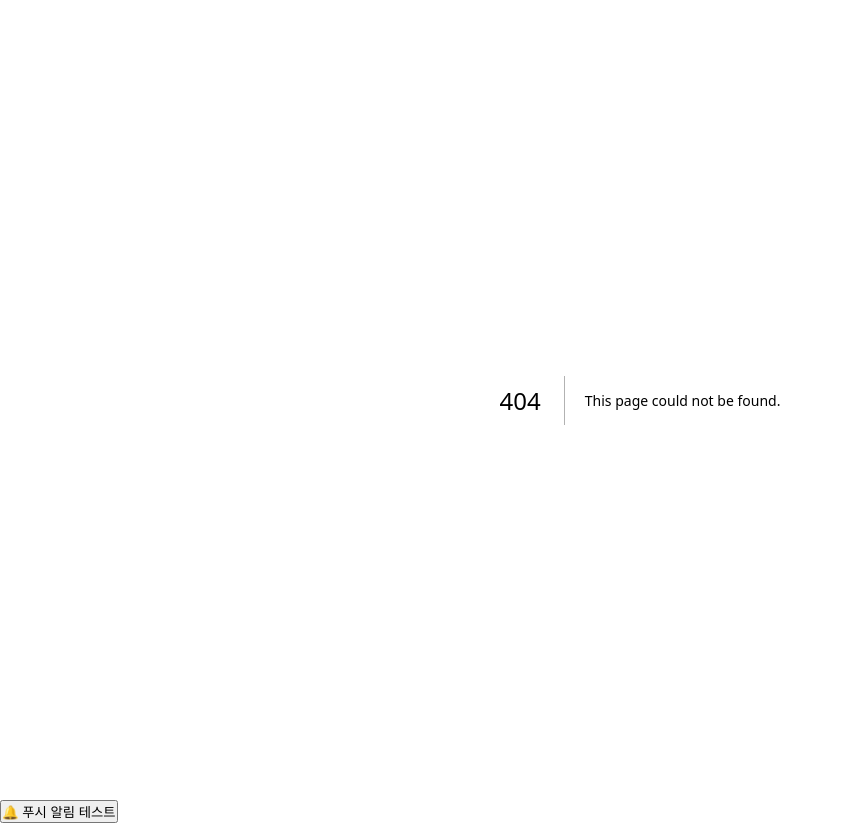
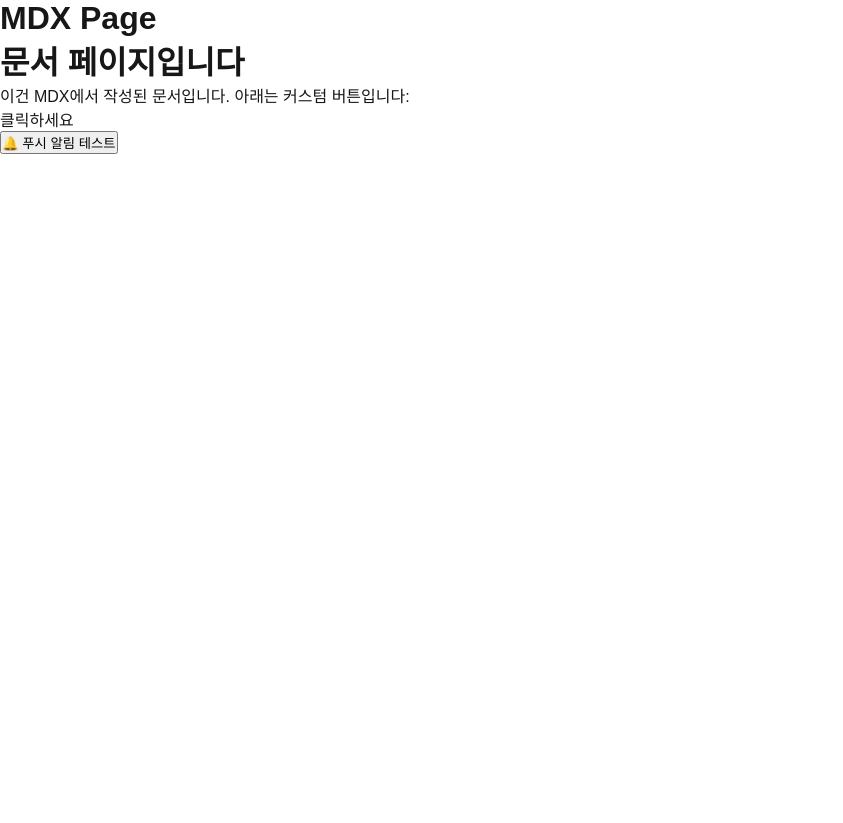
Before and after one commit to citron03/practice-next-15, a Next.js app: page /mdx-page in a window 1280 px wide. Before the commit this address had no page. Shown: the whole page, without its empty margins (0-843 px from the left). After the commit the page ends 800 px from the top, so only its background shows below. Built offline with nearby package versions, Linux system fonts and the light colour scheme.

Commit message:
feat(mdx): setting mdx with next.js

```diff
--- /dev/null
+++ b/app/mdx-page/Button.tsx
@@ -0,0 +1,14 @@
+import React, { FC, PropsWithChildren } from 'react';
+
+interface ButtonProps {}
+
+export const Button: FC<PropsWithChildren<ButtonProps>> = ({ children }) => {
+  const handleClick = () => {
+    alert('Button clicked!');
+  };
+  return (
+    <div role="button" onClick={handleClick}>
+      {children}
+    </div>
+  );
+};
--- /dev/null
+++ b/app/mdx-page/content.mdx
@@ -0,0 +1,7 @@
+import { Button } from './Button';
+
+# 문서 페이지입니다
+
+이건 MDX에서 작성된 문서입니다. 아래는 커스텀 버튼입니다:
+
+<Button>클릭하세요</Button>
--- /dev/null
+++ b/app/mdx-page/page.tsx
@@ -0,0 +1,17 @@
+'use client';
+import dynamic from 'next/dynamic';
+import React from 'react';
+
+const SampleContent = dynamic(() => import('./content.mdx'));
+
+// with webpack 5, didn't work in turbopack
+const MdxPage = () => {
+  return (
+    <div>
+      <h1>MDX Page</h1>
+      <SampleContent />
+    </div>
+  );
+};
+
+export default MdxPage;
--- a/app/page.tsx
+++ b/app/page.tsx
@@ -21,6 +21,7 @@ export default function Home() {
       <Link href="/tui-grid">Tui Grid</Link>
       <Link href="/vanilla-extract-test">Vanilla Extract Test</Link>
       <Link href="/semantic">Semantic</Link>
+      <Link href="/mdx-page">MDX Page</Link>
       <div>
         <InstallButton />
       </div>
--- a/next.config.ts
+++ b/next.config.ts
@@ -1,5 +1,18 @@
+import withMdxCreate from '@next/mdx';
 import { createVanillaExtractPlugin } from '@vanilla-extract/next-plugin';
 import type { NextConfig } from 'next';
+
+const withMDX = withMdxCreate({
+  // Optionally provide remark and rehype plugins
+  options: {
+    // If you use remark-gfm, you'll need to use next.config.mjs
+    // as the package is ESM only
+    // https://github.com/remarkjs/remark-gfm#install
+    remarkPlugins: [],
+    rehypePlugins: [],
+  },
+  extension: /\.mdx?$/,
+});
 
 const withVanillaExtract = createVanillaExtractPlugin({
   identifiers: ({ hash }) => `vanilla_extract_${hash}`,
@@ -14,4 +27,4 @@ const nextConfig: NextConfig = {
   reactStrictMode: false,
 };
 
-export default withVanillaExtract(nextConfig);
+export default withMDX(withVanillaExtract(nextConfig));
--- a/package.json
+++ b/package.json
@@ -4,6 +4,7 @@
   "private": true,
   "scripts": {
     "dev": "next dev --turbopack",
+    "dev:webpack": "next dev",
     "dev:clean": "rm -rf .next && yarn dev",
     "build": "next build",
     "start": "next start",
@@ -14,6 +15,9 @@
     "lint:css": "stylelint '**/*.{css,scss,sass}' --fix"
   },
   "dependencies": {
+    "@mdx-js/loader": "^3.1.0",
+    "@mdx-js/react": "^3.1.0",
+    "@next/mdx": "^15.3.2",
     "@vanilla-extract/css": "^1.17.1",
     "@vanilla-extract/recipes": "^0.5.5",
     "@xstate/react": "^5.0.2",
```
Also changed, not shown: 2 other files (tests, documents, lock files or other folders).
